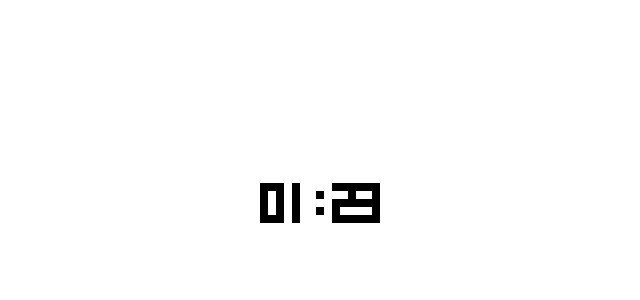
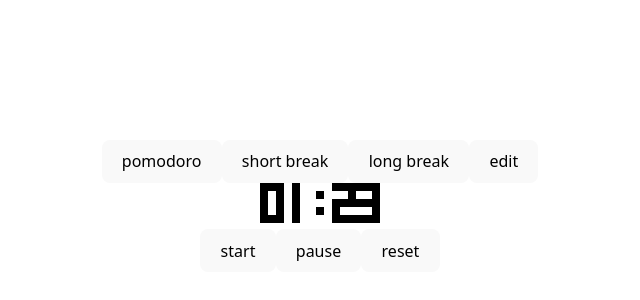
Before and after one commit to sonjali4/pomodoro-chrome-extension, a React (Vite) app: page / in a window 1280 px wide. Shown: the part 194-494 px from the top of the page, without its empty margins (320-960 px from the left). Built offline with nearby package versions, Linux system fonts and the light colour scheme.

Commit message:
added timer buttons

```diff
--- a/src/App.jsx
+++ b/src/App.jsx
@@ -1,13 +1,17 @@
 import { useState } from 'react'
 import './App.css'
 
+import { TimerModeButtons } from './components/TimerModeButtons';
 import { Time } from './components/Time';
+import { TimerControlButtons } from './components/TimerControlButtons';
 
 function App() {
 
   return (
     <>
+      <TimerModeButtons />
       <Time />
+      <TimerControlButtons />
     </>
   )
 }
--- /dev/null
+++ b/src/components/TimerButton.jsx
@@ -0,0 +1,9 @@
+function TimerButton({ buttonText, className }) {
+    return (
+        <button className={className}>
+            {buttonText}
+        </button>
+    );
+}
+
+export { TimerButton };
--- /dev/null
+++ b/src/components/TimerControlButtons.jsx
@@ -0,0 +1,13 @@
+import { TimerButton } from "./TimerButton";
+
+function TimerControlButtons() {
+    return (
+        <div id="timer-control-btn-container">
+            <TimerButton buttonText="start" />
+            <TimerButton buttonText="pause" />
+            <TimerButton buttonText="reset" />
+        </div>
+    );
+}
+
+export { TimerControlButtons }
--- /dev/null
+++ b/src/components/TimerModeButtons.jsx
@@ -0,0 +1,14 @@
+import { TimerButton } from './TimerButton';
+
+function TimerModeButtons() {
+    return (
+        <div id="timer-btns-container">
+            <TimerButton buttonText="pomodoro" className="timer-btn" />
+            <TimerButton buttonText="short break" className="timer-btn" />
+            <TimerButton buttonText="long break" className="timer-btn" />
+            <TimerButton buttonText="edit" className="timer-btn" />
+        </div>
+    );
+}
+
+export { TimerModeButtons };
```
